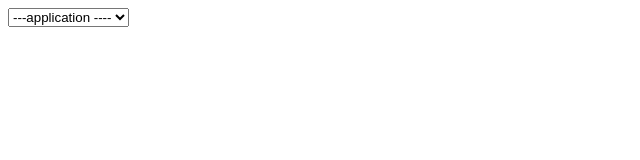
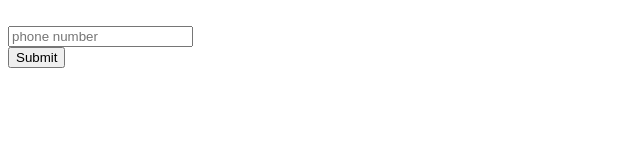
Before and after one commit to SudheerVelpula04/50rbatch, a plain HTML site: page 24.html in a window 1280 px wide. Shown: the whole page, without its empty margins (0-640 px from the left). Drawn offline with Linux system fonts and the light colour scheme.

Commit message:
24rh class

```diff
--- a/24.html
+++ b/24.html
@@ -19,7 +19,7 @@
         type hear address...
     </textarea> -->
 
-    <select name="application" id="">
+    <!-- <select name="application" id="">
         <option value="" disabled selected>---application ----</option>
        <optgroup label="FE">
              <option value="HTML">HTML</option>
@@ -32,7 +32,41 @@
               <option value="Java">Java</option>
                 <option value="nodejs">nodejs</option>
         </optgroup>
-    </select>
+    </select> -->
+
+
+
+   <form action="./index.html">
+     <!-- <h1>enter this in below :E1234</h1>
+
+    <input type="text"required pattern="E1234" title="enter E1234" placeholder="enter E1234">
+    <br>
+    <input type="text" placeholder="enter number" title="enter 1234" required pattern="1234">
+    <br>
+    <input type="text" placeholder="enter abc" title="enter abc" required pattern="abc">
+    <br>
+    <input type="text" placeholder="enter any in abc" title="enter any in a abc" required pattern="[abc]">
+    <br>
+    <input type="text" placeholder="enter any number in 1234" title="enter any number in 1234" required pattern="[1234567890]">
+    <br> -->
+
+    <!-- <input type="text" placeholder="enter abc" title="enter abc" required
+    pattern="[abc]+">
+    <br>
+    <input type="text" placeholder="enter capital ABC" title="ENter capital ABC" required
+    pattern="[ABC]+">
+    <br>
+    <input type="text" placeholder="enter abc a -z" title="enter a-z" required
+    pattern="[a-z]+"> -->
+    <br>
+    <input type="text" placeholder="phone number" title="number" required
+    pattern="\+91[9876][0-9]{9}">
+    <br>
+
+
+
+    <input type="submit" >
+   </form>
 
 
 
```
Also changed, not shown: 1 other file.
